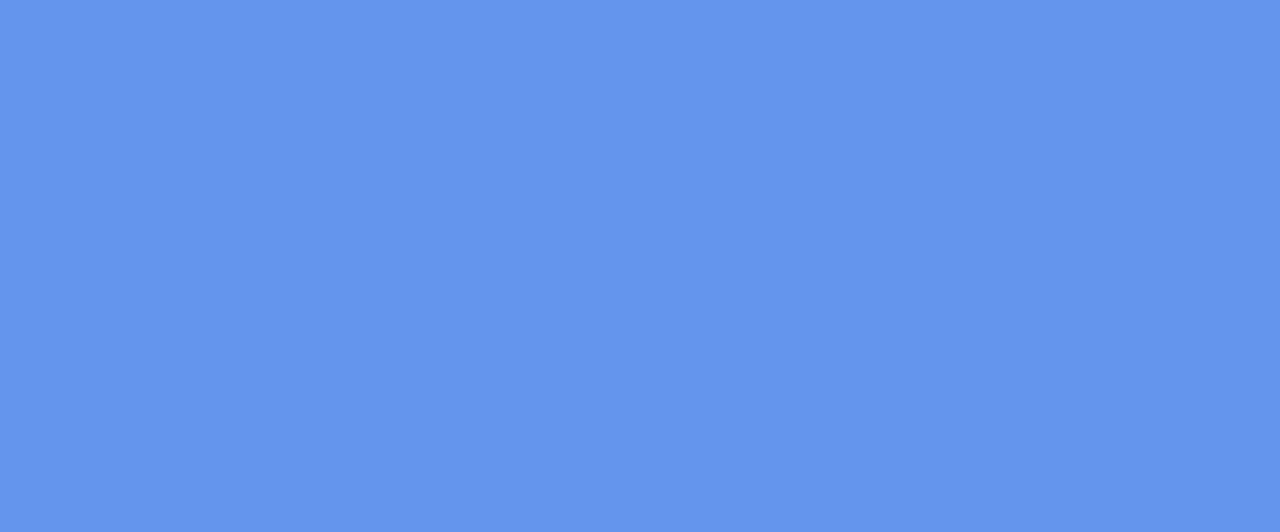
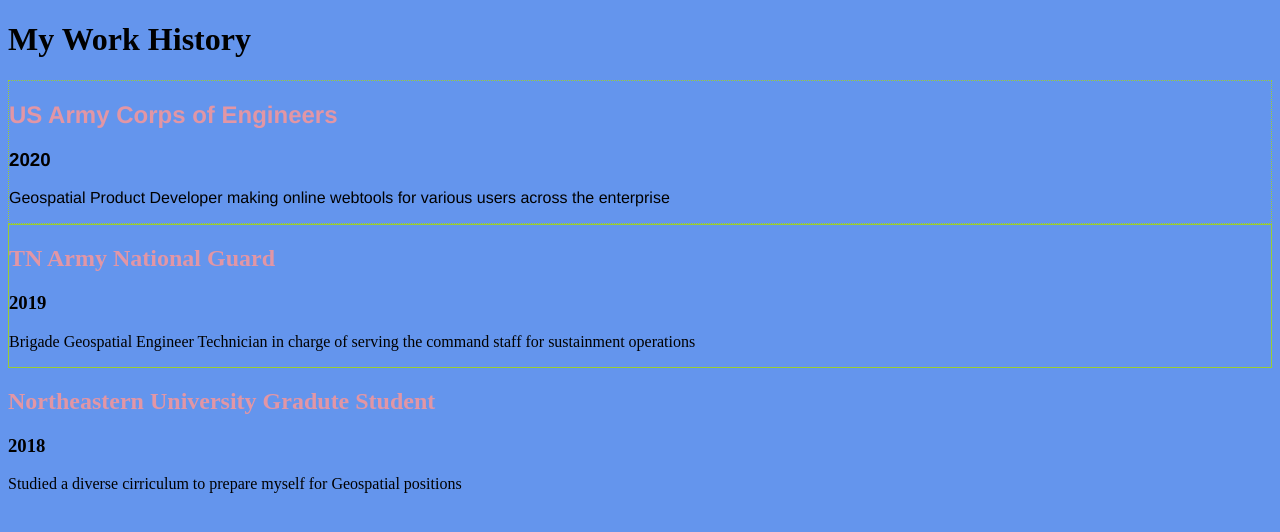
Before and after one commit to rjm3q/LAB-HTML-Resume, a plain HTML site: page index.html in a window 1280 px wide. Drawn offline with Linux system fonts and the light colour scheme.

Commit message:
Final push for resume lab

```diff
--- a/index.html
+++ b/index.html
@@ -4,10 +4,34 @@
   <meta charset="UTF-8">
   <meta http-equiv="X-UA-Compatible" content="IE=edge">
   <meta name="viewport" content="width=device-width, initial-scale=1.0">
-  <title>Document</title>
+  <title>Robert's Resume</title>
   <link rel="stylesheet" href="main.css">
 </head>
 <body>
- <source src="main.js" type="">
+  <h1> My Work History</h1>
+ <article id="articleOne">
+    <h2>US Army Corps of Engineers</h2>
+    <h3>2020</h3>
+    <section>
+     <p>Geospatial Product Developer making online webtools for various users
+      across the enterprise</p>
+    </section>
+ </article>
+
+ <article id="articletwo">
+  <h2>TN Army National Guard</h2>
+  <h3>2019</h3>
+  <section>
+   <p>Brigade Geospatial Engineer Technician in charge of serving the command staff for sustainment operations</p>
+  </section>
+</article>
+
+<article id="articletree">
+  <h2>Northeastern University Gradute Student</h2>
+  <h3>2018</h3>
+  <section>
+   <p>Studied a diverse cirriculum to prepare myself for Geospatial positions </p>
+  </section>
+</article>
 </body>
 </html>
--- a/main.css
+++ b/main.css
@@ -1,3 +1,26 @@
 body{
   background-color: cornflowerblue;
 }
+
+h2{
+  color: rgb(226, 150, 165);
+}
+
+article{
+  padding: 60px pink;
+}
+
+#articleOne{
+font-family: 'Franklin Gothic Medium', 'Arial Narrow', Arial, sans-serif;
+border: 1px dotted yellowgreen;
+}
+
+#articletwo{
+font-family: 'Times New Roman', Times, serif;
+border: 1px solid yellowgreen;
+}
+
+#articltree{
+font-family: 'Gill Sans', 'Gill Sans MT', Calibri, 'Trebuchet MS', sans-serif;
+border: 1px dashed yellowgreen;
+}
```
